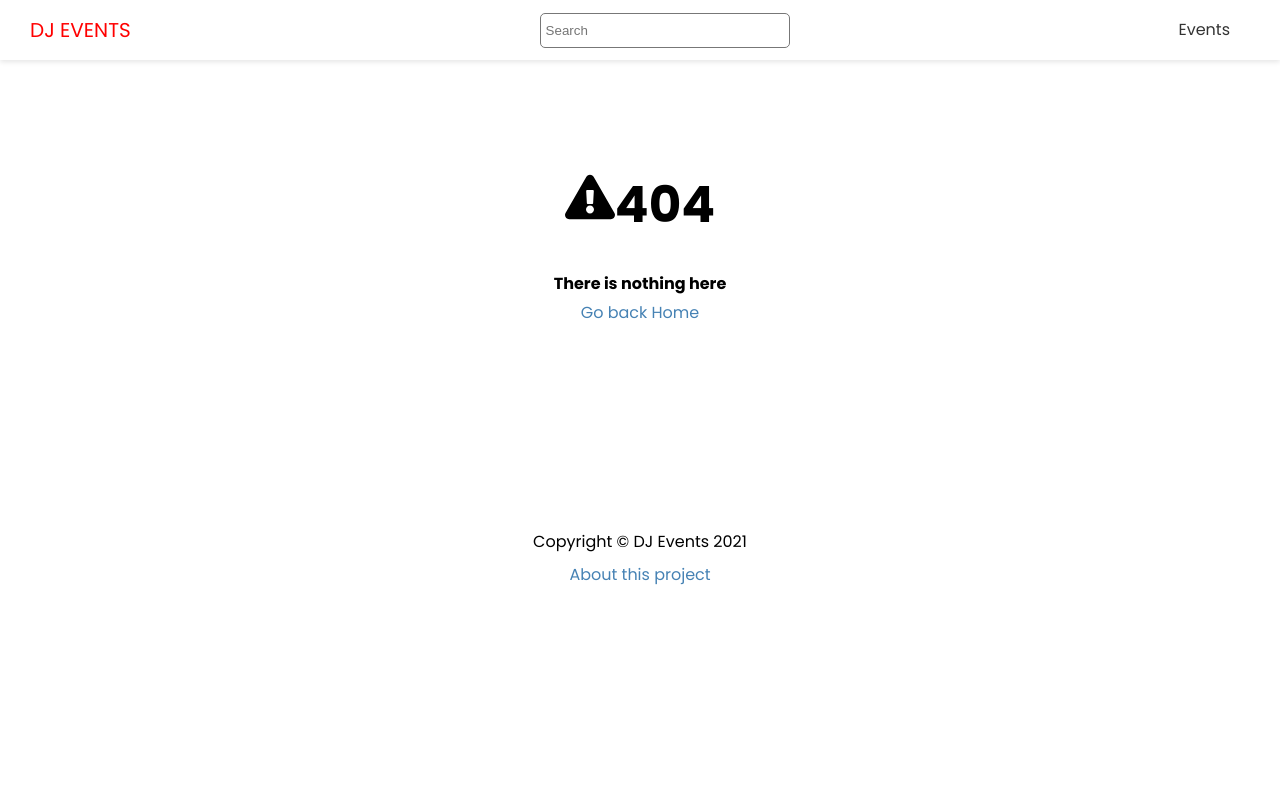
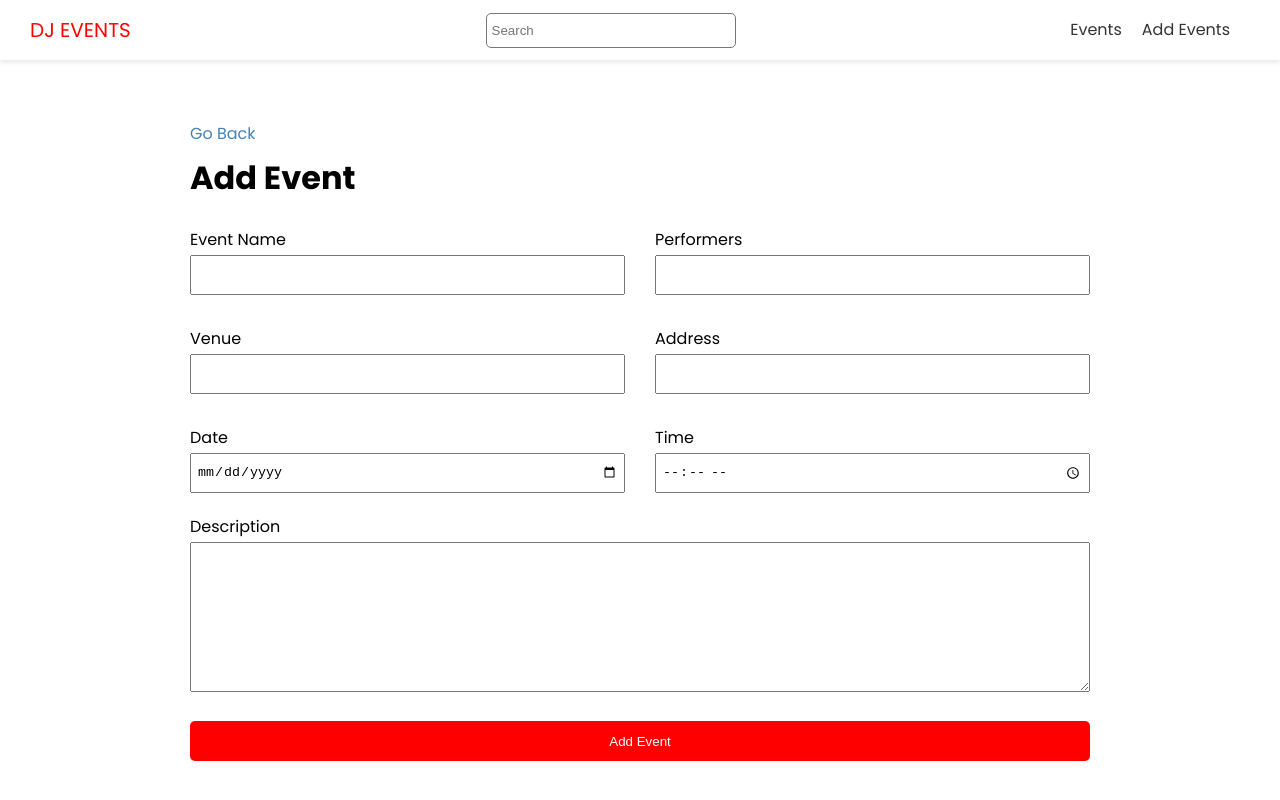
Before and after one commit to tomtom260/Next-JS-Dj-Events, a Next.js app: page /add in a window 1280 px wide. Before the commit this address had no page. Shown: the top 800 px of the page. Built offline with nearby package versions, Linux system fonts and the light colour scheme.

Commit message:
feat: add event page

```diff
--- a/components/Header.js
+++ b/components/Header.js
@@ -8,12 +8,17 @@ function Header() {
       <div className={styles.logo}>
         <Link href='/'>DJ Events</Link>
       </div>
-      <Search/>
+      <Search />
       <nav>
         <ul>
           <li>
             <Link href='/events'>
               <a>Events</a>
+            </Link>
+          </li>
+          <li>
+            <Link href='/add'>
+              <a>Add Events</a>
             </Link>
           </li>
         </ul>
--- /dev/null
+++ b/pages/add.js
@@ -0,0 +1,117 @@
+import React, { useReducer } from 'react'
+import styles from '@/styles/form.module.css'
+import Link from 'next/link'
+import { useRouter } from 'next/router'
+import Layout from '@/components/Layout'
+
+const reducer = (state, action) => {
+  switch (action.type) {
+    case action.type: {
+      return { ...state, [action.type]: action.payload }
+    }
+  }
+}
+
+const initialState = {
+  name: '',
+  performers: '',
+  venue: '',
+  address: '',
+  date: '',
+  time: '',
+  description: '',
+}
+
+const handleChange = (e, dispatch) => {
+  dispatch({ type: e.target.name, payload: e.target.value })
+}
+const handleSubmit = event => {
+  console.log(event)
+}
+
+function Add() {
+  const router = useRouter()
+  const [state, dispatch] = useReducer(reducer, initialState)
+  return (
+    <Layout title='Add New Event'>
+      <Link href='/events'>Go Back</Link>
+      <h1>Add Event</h1>
+
+      <form
+        className={styles.form}
+        onSubmit={e => {
+          e.preventDefault()
+          handleSubmit(state)
+        }}
+      >
+        <div className={styles.grid}>
+          <div>
+            <label htmlFor='name'>Event Name</label>
+            <input
+              value={state.name}
+              onChange={e => handleChange(e, dispatch)}
+              type='text'
+              name='name'
+            />
+          </div>
+          <div>
+            <label htmlFor='performers'>Performers</label>
+            <input
+              value={state.performers}
+              onChange={e => handleChange(e, dispatch)}
+              type='text'
+              name='performers'
+            />
+          </div>
+          <div>
+            <label htmlFor='venue'>Venue</label>
+            <input
+              value={state.venue}
+              onChange={e => handleChange(e, dispatch)}
+              type='text'
+              name='venue'
+            />
+          </div>
+          <div>
+            <label htmlFor='address'>Address</label>
+            <input
+              value={state.address}
+              onChange={e => handleChange(e, dispatch)}
+              type='text'
+              name='address'
+            />
+          </div>
+          <div>
+            <label htmlFor='date'>Date</label>
+            <input
+              value={state.date}
+              onChange={e => handleChange(e, dispatch)}
+              type='date'
+              name='date'
+            />
+          </div>
+          <div>
+            <label htmlFor='time'>Time</label>
+            <input
+              value={state.time}
+              onChange={e => handleChange(e, dispatch)}
+              type='time'
+              name='time'
+            />
+          </div>
+        </div>
+        <div>
+          <label htmlFor='description'>Description</label>
+          <textarea
+            value={state.description}
+            onChange={e => handleChange(e, dispatch)}
+            name='description'
+          ></textarea>
+        </div>
+        <input type='submit' value='Add Event' className='btn' />
+      </form>
+    </Layout>
+  )
+}
+
+export default Add
--- a/pages/search.js
+++ b/pages/search.js
@@ -8,7 +8,7 @@ import qs from 'qs'
 function SearchPage({ events }) {
   const router = useRouter()
   return (
-    <Layout>
+    <Layout title='Search Results'>
       <Link href='/events'>Go back</Link>
       <h1>{`Search Results for ${router.query.term}`}</h1>
       {events.length === 0 ? (
--- /dev/null
+++ b/styles/form.module.css
@@ -0,0 +1,39 @@
+.form label {
+  display: block;
+}
+
+.form input {
+  width: 100%;
+  height: 40px;
+  padding: 5px;
+}
+
+.form textarea {
+  width: 100%;
+  height: 150px;
+}
+
+.form input[type='submit'] {
+  display: block;
+  width: 100%;
+  margin: 20px 0 30px;
+}
+
+.form .file {
+  border: 1px #ccc solid;
+  background-color: #f4f4f4;
+  padding: 10px;
+}
+
+.grid {
+  display: grid;
+  grid-template-columns: 1fr 1fr;
+  gap: 30px;
+  margin-bottom: 20px;
+}
+
+@media (max-width: 600px) {
+  .grid {
+    grid-template-columns: 1fr;
+  }
+}
```
